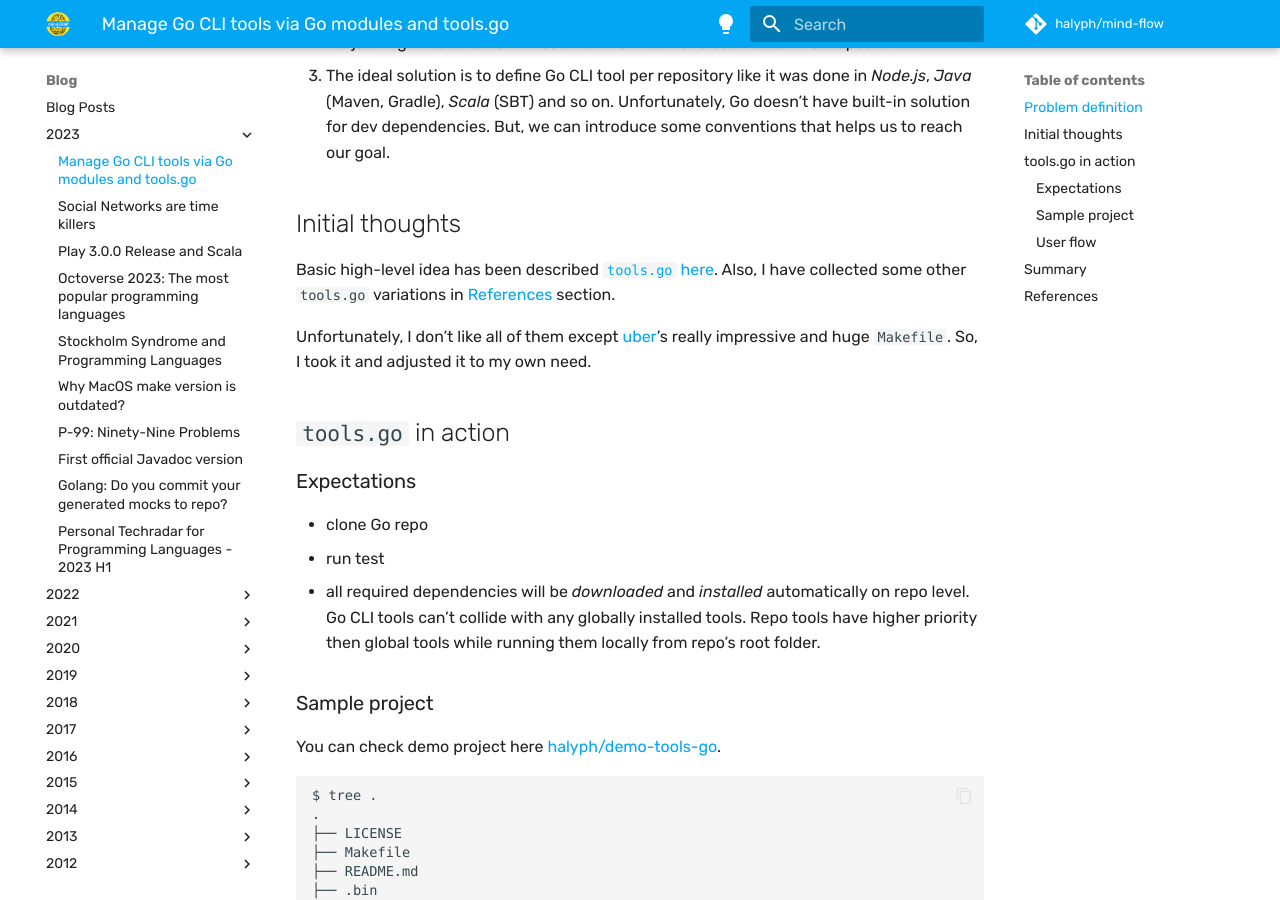
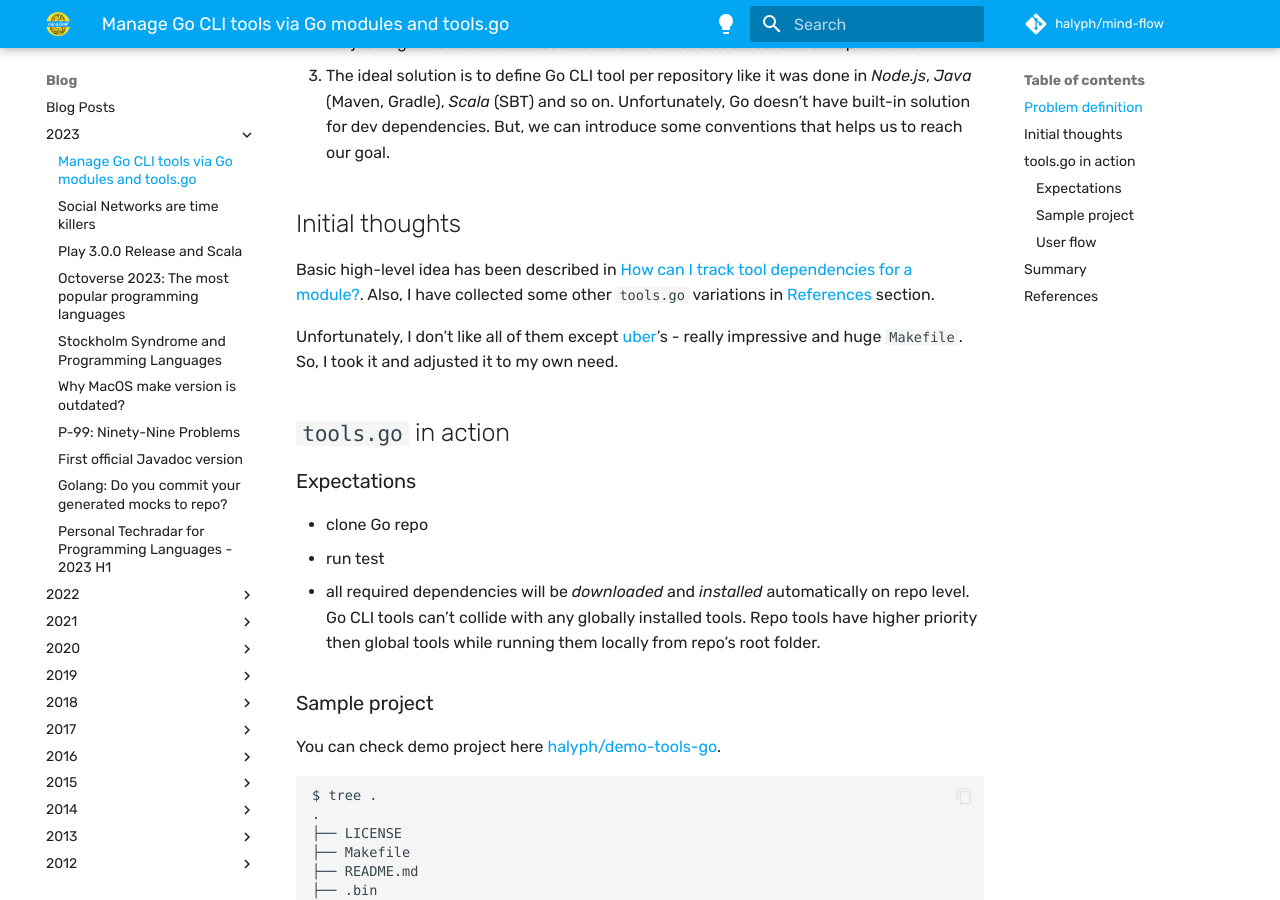
Before and after one commit to halyph/mind-flow, an MkDocs documentation site: the page built from docs/blog/2023/2023-11-27-tools-go.md, in a window 1280 px wide and 900 px high, scrolled down 1004 px. Built offline with MkDocs 1.6.1 and Material for MkDocs 9.7.7, drawn with Linux system fonts in a browser that asks for light colours; some web fonts are replaced; comment, search, counter and statistics services are not loaded.

Commit message:
upd 2023-11-27-tools-go.md

```diff
--- a/docs/blog/2023/2023-11-27-tools-go.md
+++ b/docs/blog/2023/2023-11-27-tools-go.md
@@ -25,9 +25,9 @@ It's just nightmare to work in such environment and each Go CLI tool update is a
 
 ## Initial thoughts
 
-Basic high-level idea has been described [`tools.go` here][golang/wiki]. Also, I have collected some other `tools.go` variations in [References](#references) section.
+Basic high-level idea has been described in [How can I track tool dependencies for a module?][golang/wiki]. Also, I have collected some other `tools.go` variations in [References](#references) section.
 
-Unfortunately, I don't like all of them except [uber]'s really impressive and huge `Makefile`. So, I took it and adjusted it to my own need.
+Unfortunately, I don't like all of them except [uber]'s - really impressive and huge `Makefile`. So, I took it and adjusted it to my own need.
 
 ## `tools.go` in action
 
```
